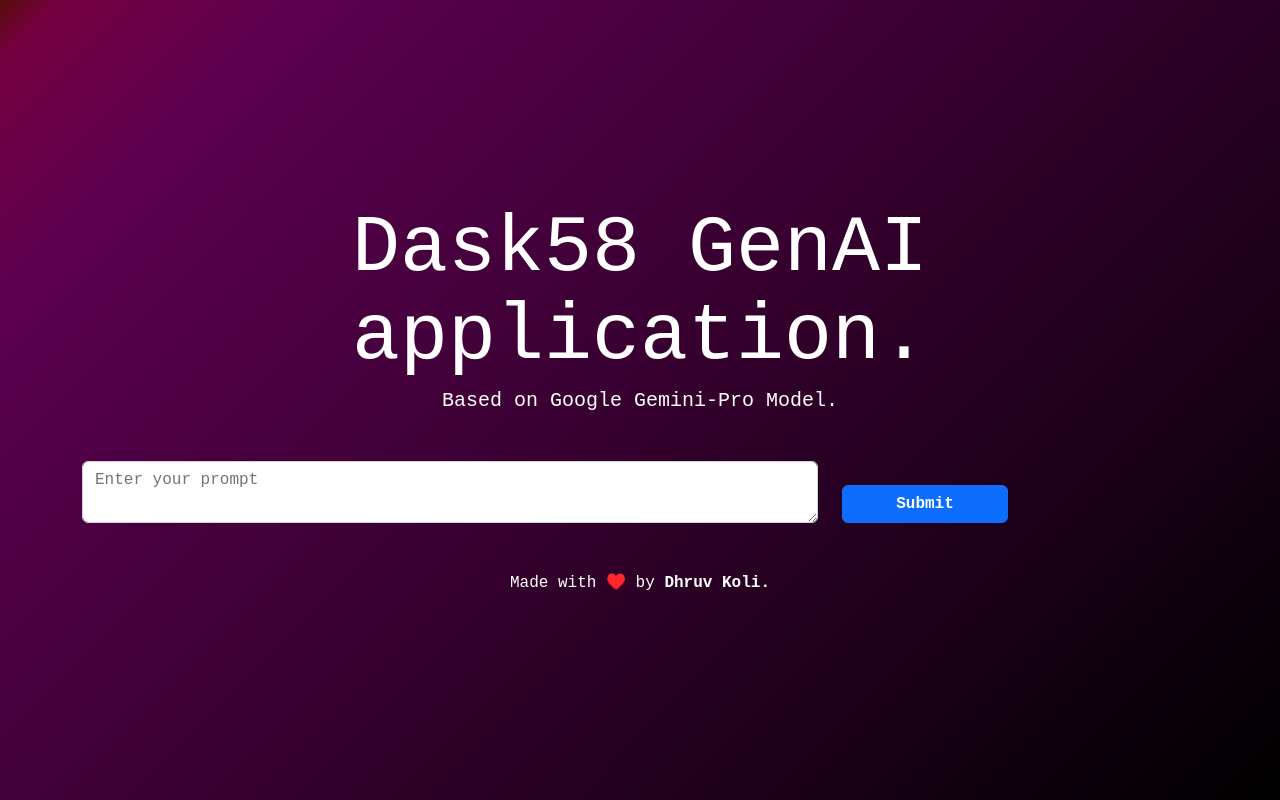
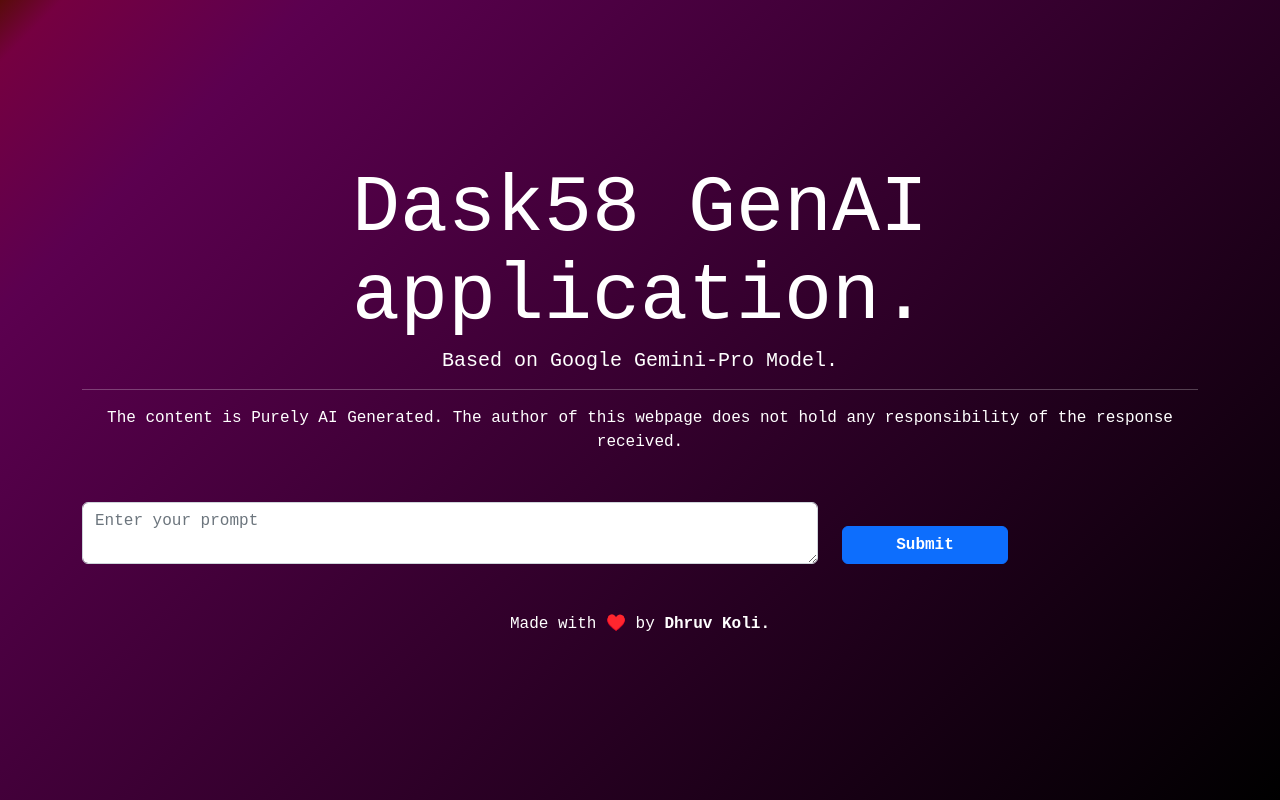
Before and after one commit to dask-58/daskgenai, a React (Vite) app: page / in a window 1280 px wide. Built offline with nearby package versions, Linux system fonts and the light colour scheme.

Commit message:
Add : disclaimer

```diff
--- a/src/App.jsx
+++ b/src/App.jsx
@@ -33,6 +33,8 @@
     <div className="container">
       <h1>Dask58 GenAI application.</h1>
       <h5 className="text-align-right">Based on Google Gemini-Pro Model.</h5>
+      <hr></hr>
+      <p>The content is Purely AI Generated. The author of this webpage does not hold any responsibility of the response received.</p>
       <div className="mt-5 mb-5">
         <form onSubmit={handleSubmit}>
           <div className="row d-flex align-items-end">
```
